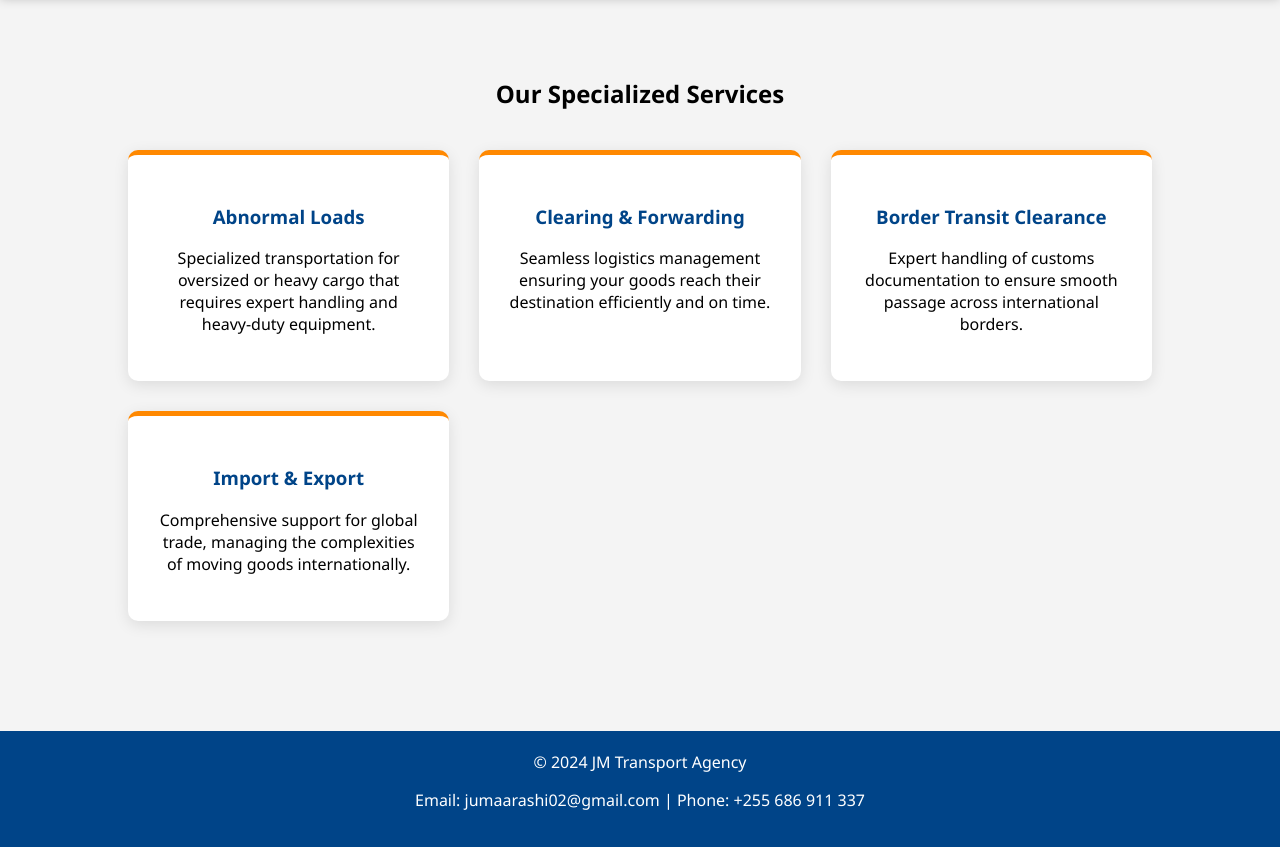
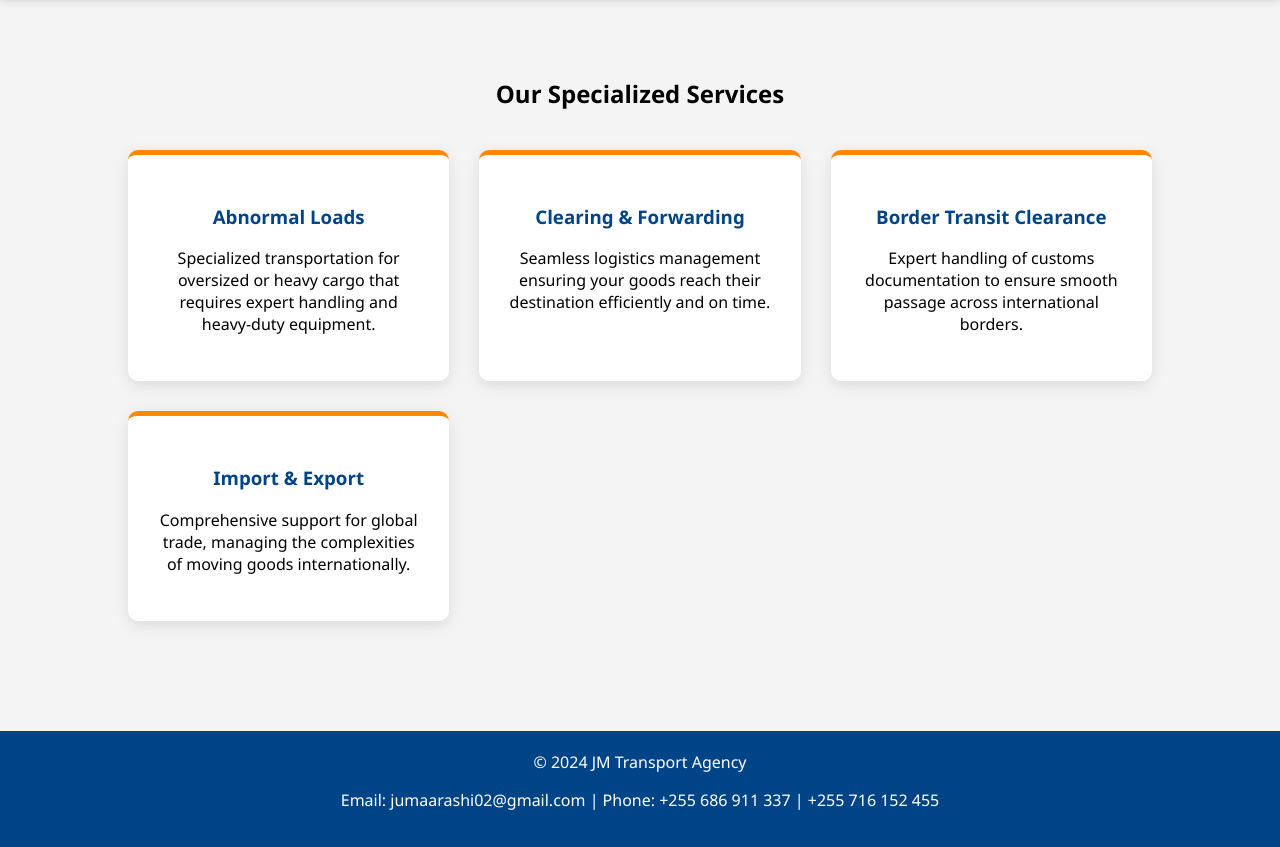
Before and after one commit to Ali-code839/jm-transport-website, a plain HTML site: page services.html in a window 1280 px wide. Shown: the part 83-930 px from the top of the page. Drawn offline with Linux system fonts and the light colour scheme.

Commit message:
Update services.html

```diff
--- a/services.html
+++ b/services.html
@@ -64,7 +64,7 @@
 
     <footer>
         &copy; 2024 JM Transport Agency
-        <p>Email: jumaarashi02@gmail.com | Phone: +255 686 911 337</p>
+        <p>Email: jumaarashi02@gmail.com | Phone: +255 686 911 337 | +255 716 152 455</p>
     </footer>
 
 </body>
```
